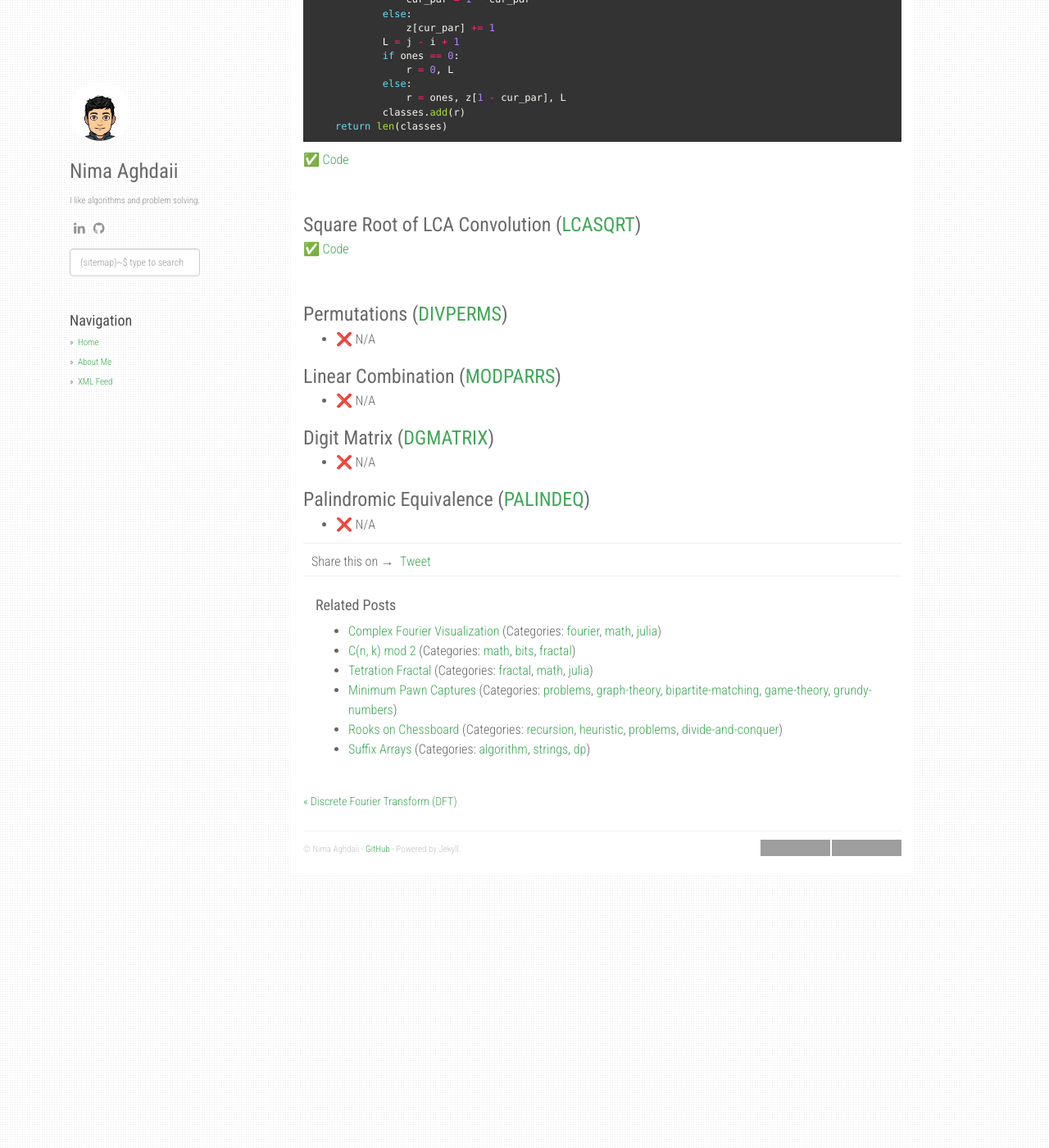
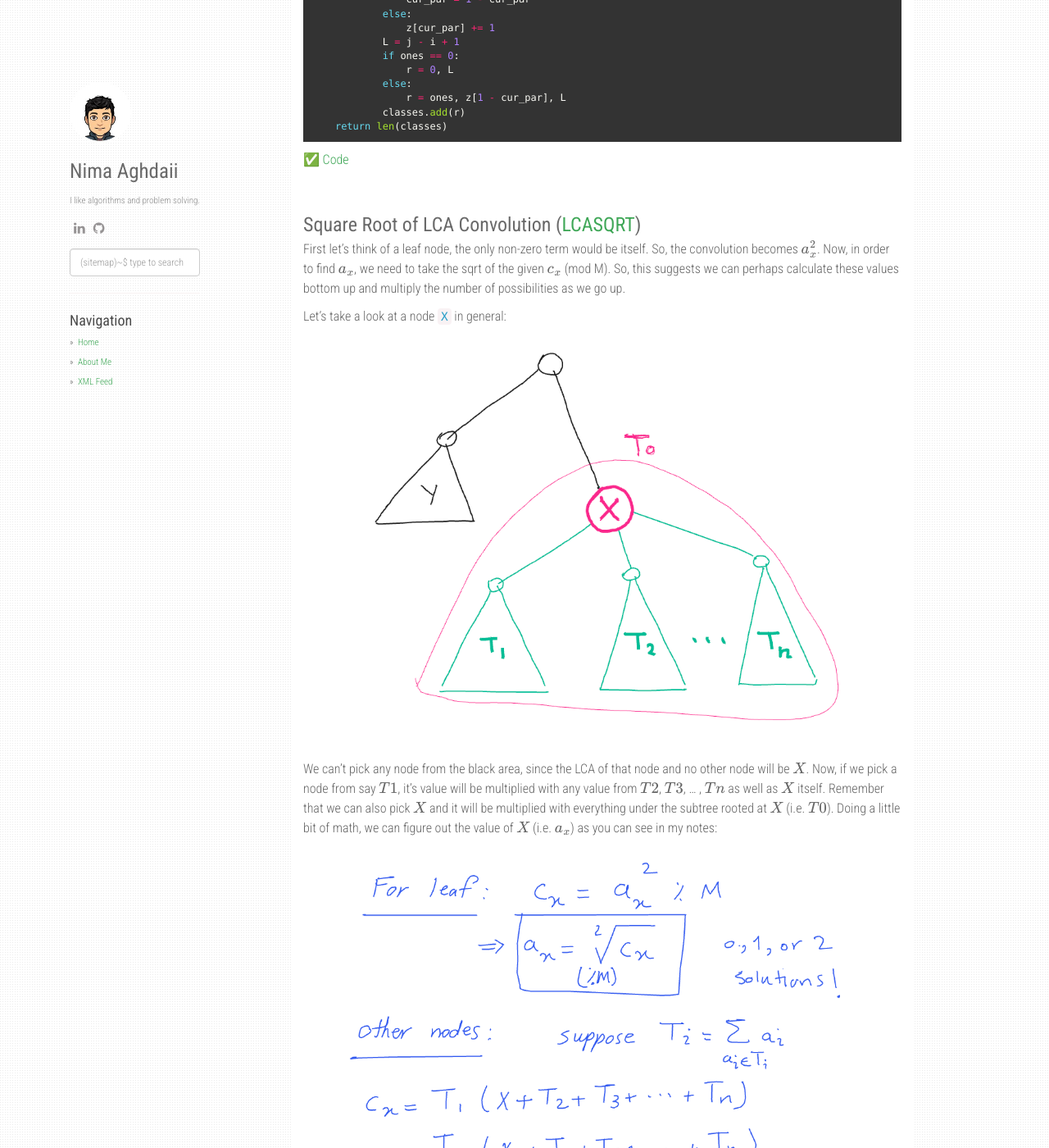
Before and after one commit to nima101/nima101.github.io, a Jekyll site: the page built from _posts/2020-12-12-dec20a.md, in a window 1280 px wide and 1400 px high, scrolled down 2781 px. Shown: the whole window at 82% size. Built offline with Jekyll 4.4.1, drawn with Linux system fonts in a browser that asks for light colours; nearby versions of some CDN libraries; formulas are drawn with MathJax 3; comment, search, counter and statistics services are not loaded; some of the changed text lies outside the part shown; grey boxes are pictures that could not be loaded.

Commit message:
dec20a_lcasqrt

```diff
--- a/_posts/2020-12-12-dec20a.md
+++ b/_posts/2020-12-12-dec20a.md
@@ -181,6 +181,36 @@ def solve(s):
 
 ### Square Root of LCA Convolution ([LCASQRT][LCASQRT])
 
+First let's think of a leaf node, the only non-zero term would be itself. So, the convolution becomes $$ a_x ^ 2 % M $$. Now, in order to find $$a_x$$, we need to take the sqrt of the given $$c_x$$ (mod M). So, this suggests we can perhaps calculate these values bottom up and multiply the number of possibilities as we go up.
+
+Let's take a look at a node `X` in general:
+![tree]
+
+We can't pick any node from the black area, since the LCA of that node and no other node will be $$X$$. Now, if we pick a node from say $$T1$$, it's value will be multiplied with any value from $$T2$$, $$T3$$, ... , $$Tn$$ as well as $$X$$ itself. Remember that we can also pick $$X$$ and it will be multiplied with everything under the subtree rooted at $$X$$ (i.e. $$T0$$). Doing a little bit of math, we can figure out the value of $$X$$ (i.e. $$a_x$$) as you can see in my notes:
+![notes]
+
+You can compute sqrt mod M efficiently using [Tonelli–Shanks Algorithm][ts] and there will always be 0, 1 or 2 possible solutions. If you ever encounter `0`, no answer exists to this problem. Otherwise, multiply all possible answers for each node. In order to output one such answer, just pick any of the solutions you found along the way.
+
+Finally, in order to traverse the tree bottom-up, create the tree:
+
+{% highlight python %}
+def build_tree(p):
+    child = [[] for i in p]
+    for i, pi in enumerate(p):
+        if pi != -1:
+            child[pi].append(i)
+    return child
+{% endhighlight %}
+
+and do a topological sort:
+
+{% highlight python %}
+def topo(child, cur, topo_list):
+    for c in child[cur]:
+        topo(child, c, topo_list)
+    topo_list.append(cur)
+{% endhighlight %}
+
 
 ✅ [Code](https://www.codechef.com/viewsolution/40350264)
 
@@ -209,3 +239,7 @@ def solve(s):
 [MODPARRS]: https://www.codechef.com/DEC20A/problems/MODPARRS
 [DGMATRIX]: https://www.codechef.com/DEC20A/problems/DGMATRIX
 [PALINDEQ]: https://www.codechef.com/DEC20A/problems/PALINDEQ
+[ts]: https://en.wikipedia.org/wiki/Tonelli%E2%80%93Shanks_algorithm
+
+[tree]: {{ site.url }}/static/img/dec20a/lca_tree.png
+[notes]: {{ site.url }}/static/img/dec20a/lca_notes.png
```
Also changed, not shown: other parts of _posts/2020-12-12-dec20a.md (+1 -1 lines), static/img/dec20a/lca_notes.png (added), static/img/dec20a/lca_tree.png (added), 1 other file.
